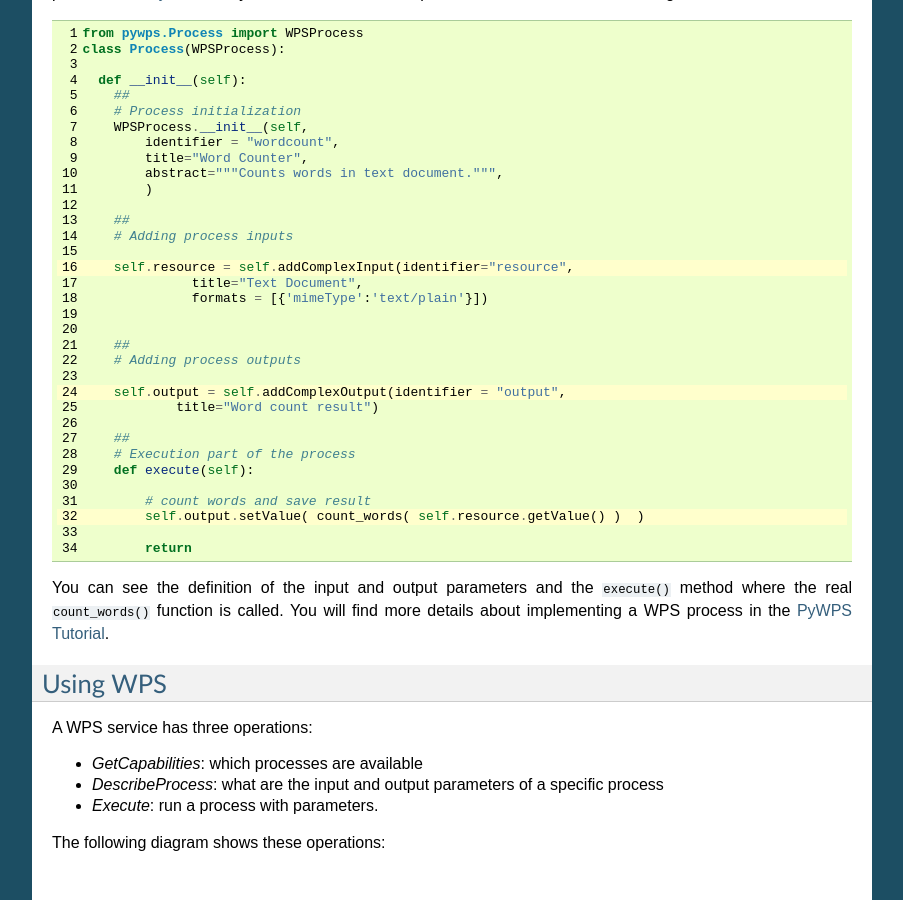
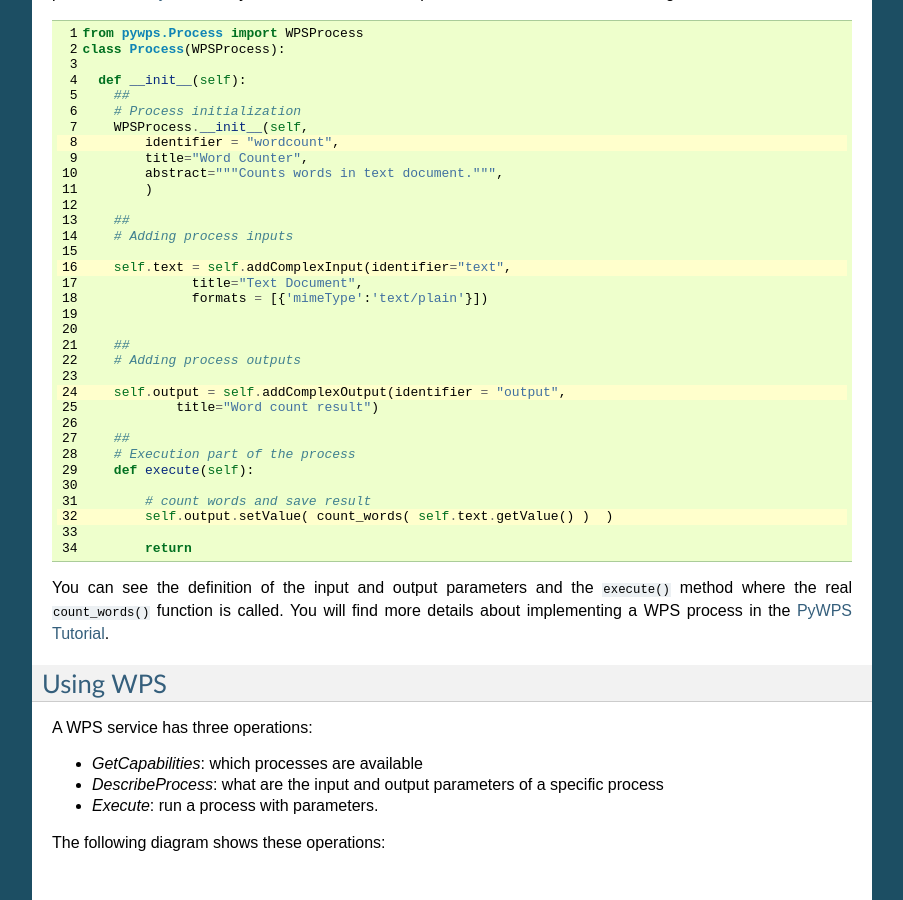
Before and after one commit to bird-house/birdhouse-docs, a Sphinx documentation site: the page built from docs/source/tutorial/wps.rst, in a window 1280 px wide and 900 px high, scrolled down 2612 px. Shown: the whole window, without its empty margins (198-1101 px from the left). Built offline with Sphinx 7.4.7, drawn with Linux system fonts in a browser that asks for light colours.

Commit message:
fixed word counter example

```diff
--- a/docs/source/tutorial/wps.rst
+++ b/docs/source/tutorial/wps.rst
@@ -95,7 +95,7 @@ In `PyWPS` the `Word Counter` process could look like the following:
 
 .. literalinclude:: wps_word_counter.py
     :language: python
-    :emphasize-lines: 16,24,32
+    :emphasize-lines: 8,16,24,32
     :linenos:
 
 You can see the definition of the input and output parameters and the ``execute()`` method where the real ``count_words()`` function is called. You will find more details about implementing a WPS process in the `PyWPS Tutorial <http://pywps.wald.intevation.org/documentation/course/process/index.html>`_.
--- a/docs/source/tutorial/wps_word_counter.py
+++ b/docs/source/tutorial/wps_word_counter.py
@@ -13,7 +13,7 @@ class Process(WPSProcess):
     ##
     # Adding process inputs
 
-    self.resource = self.addComplexInput(identifier="resource",
+    self.text = self.addComplexInput(identifier="text",
               title="Text Document",
               formats = [{'mimeType':'text/plain'}])
 
@@ -29,6 +29,6 @@ class Process(WPSProcess):
     def execute(self):
 
         # count words and save result
-        self.output.setValue( count_words( self.resource.getValue() )  )
+        self.output.setValue( count_words( self.text.getValue() )  )
 
         return
```
